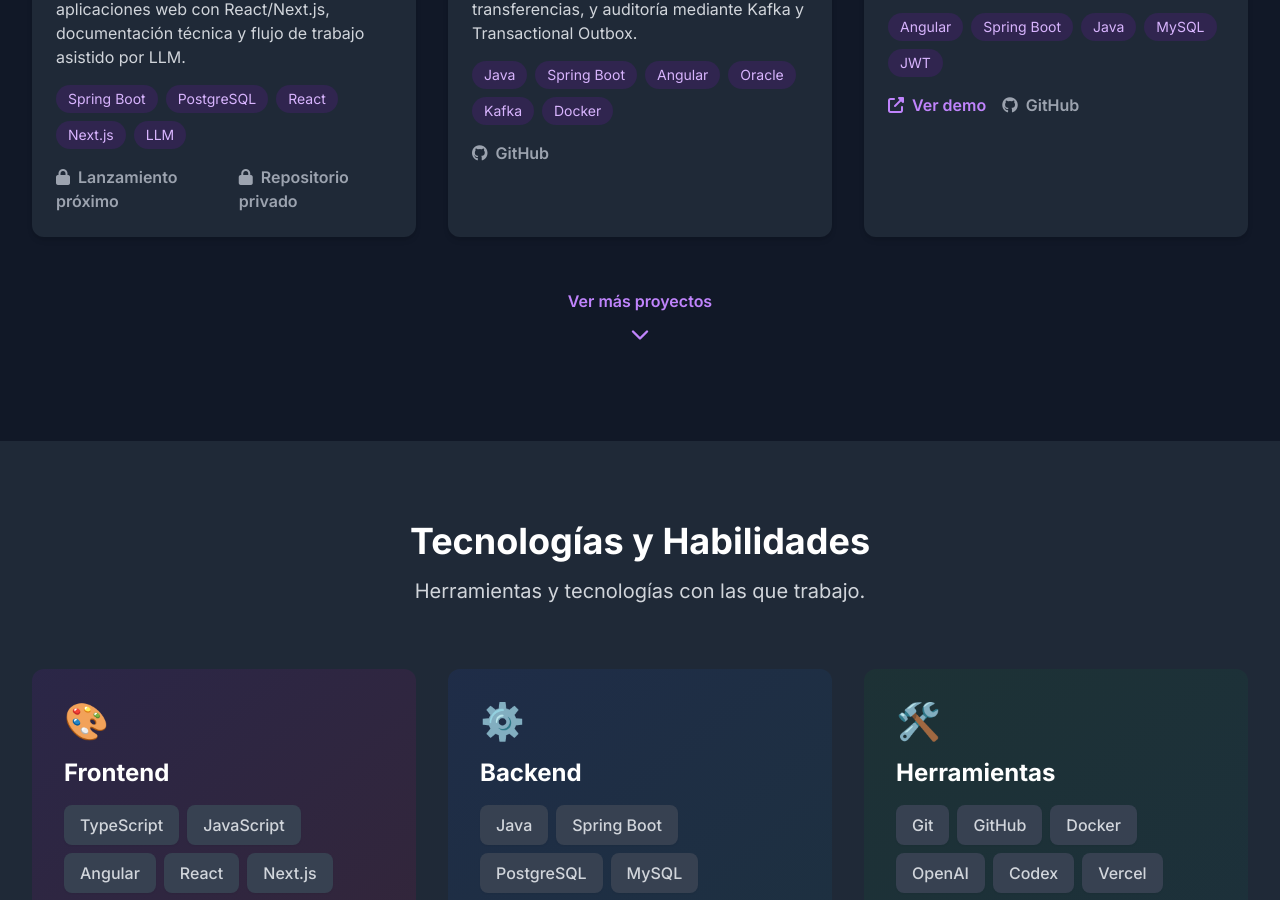
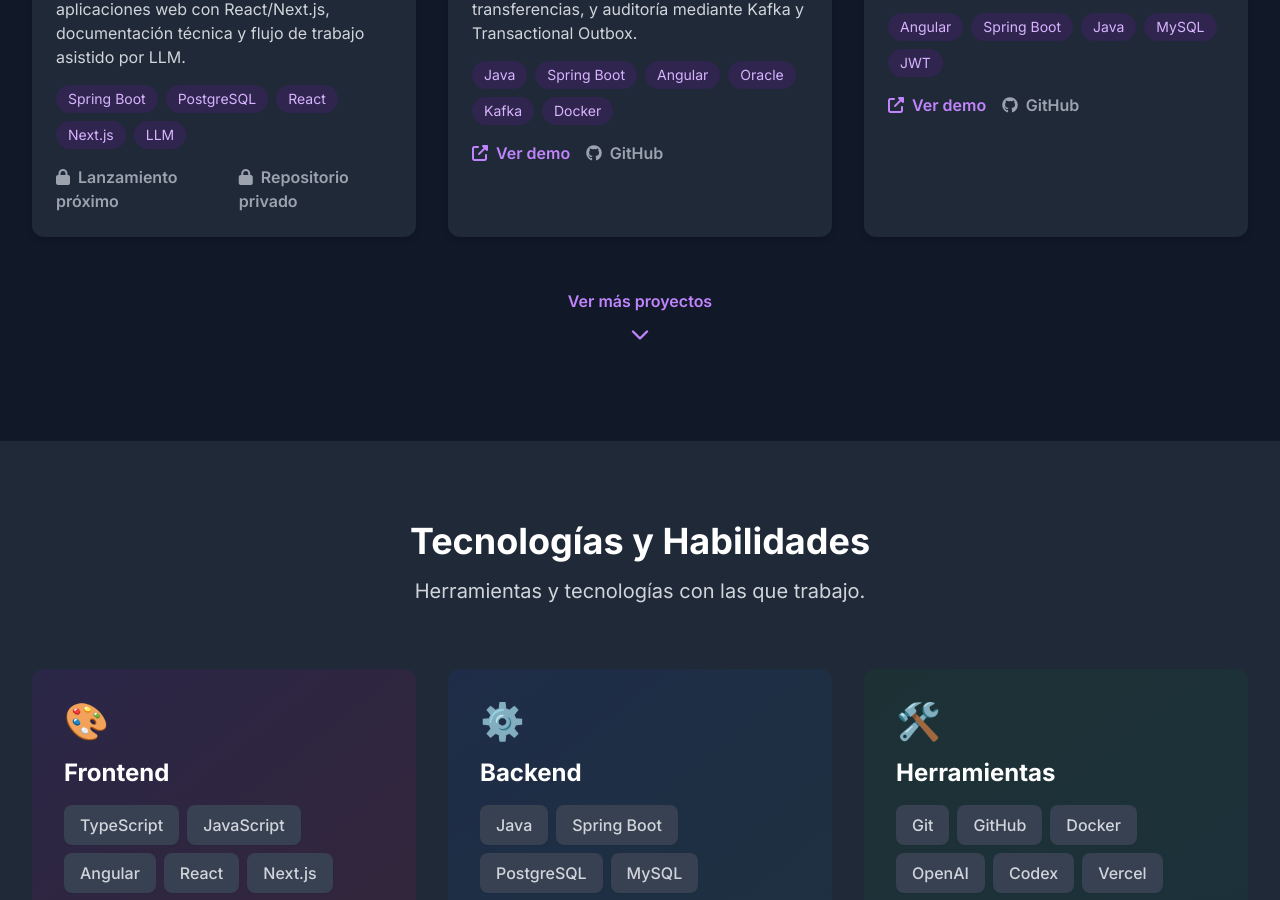
Before and after one commit to pbbaque/portfolio, a Next.js app: page / in a window 1280 px wide. Shown: the part 2207-3107 px from the top of the page. Built offline with nearby package versions, Linux system fonts and the light colour scheme.

Commit message:
Add Banking Platform video demo

```diff
--- a/app/page.jsx
+++ b/app/page.jsx
@@ -253,6 +253,8 @@
               description="Plataforma bancaria full-stack con frontend Angular y cinco microservicios para autenticación, clientes, cuentas, transferencias y auditoría. Incluye JWT con RSA, operaciones idempotentes, compensación y recuperación de transferencias, y auditoría mediante Kafka y Transactional Outbox."
               tech={["Java", "Spring Boot", "Angular", "Oracle", "Kafka", "Docker"]}
               status="Proyecto personal · Finalizado"
+              demoLabel="Ver demo"
+              demoHref="/videos/banking-platform-demo.mp4"
               codeLabel="GitHub"
               codeHref="https://github.com/pbbaque/banking-platform"
             />
```
Also changed, not shown: 1 other file (tests, documents, lock files or other folders).
